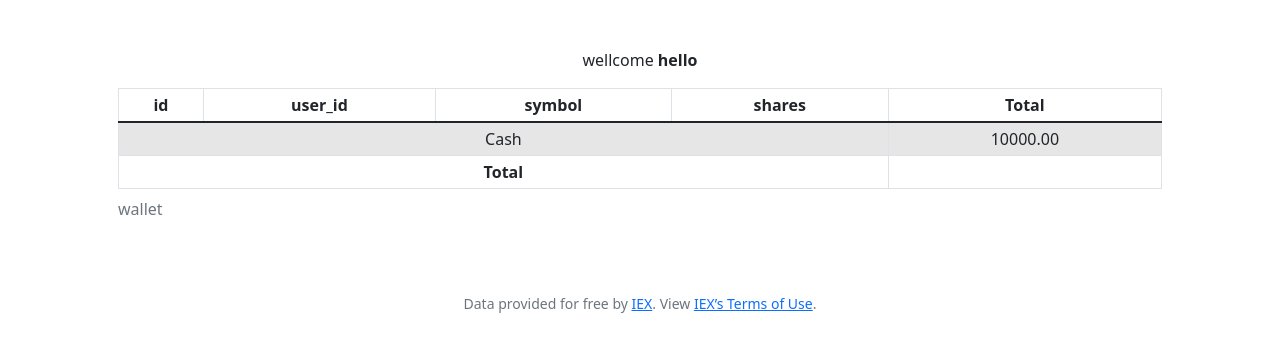
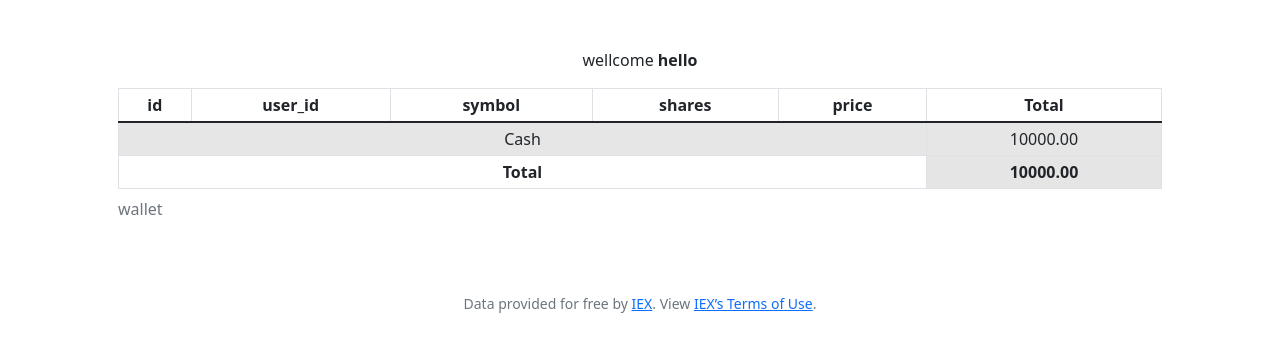
Before and after one commit to bluisfernandes/CS50, a Flask app: page / in a window 1280 px wide. Shown: the part 76-428 px from the top of the page. Run offline with Flask 2, Linux system fonts and the light colour scheme; a user stored in the database is signed in; some libraries are stand-ins or nearby versions.

Commit message:
index w/ price

```diff
--- a/pset9/finance/application.py
+++ b/pset9/finance/application.py
@@ -62,9 +62,9 @@ def index():
         total=user[0]["cash"]
         for i in wallet:
             try:
-
-                # total += int(i["shares"]) * int(i["price"])
-                total += int(i["shares"]) * 1
+                i["price"] = lookup(i["symbol"])["price"]
+                total += int(i["shares"]) * int(i["price"])
+                # total += int(i["shares"]) * 1
             except:
                 pass
         return render_template("index.html", session_login=session, user=user[0], wallet=wallet, total=total)
--- a/pset9/finance/templates/index.html
+++ b/pset9/finance/templates/index.html
@@ -19,7 +19,7 @@
                     <th >user_id</th>
                     <th>symbol</th>
                     <th>shares</th>
-                    <!--<th>price</th>-->
+                    <th>price</th>
                     <th>Total</th>
                 </tr>
             </thead>
@@ -31,23 +31,23 @@
                     <td>{{ i.user_id }}</td>
                     <td>{{ i.symbol }}</td>
                     <td>{{ i.shares }}</td>
-                    {#<td>{{ i.price }}</td>
+                    <td>{{ i.price }}</td>
                     <td >{{ "%.2f"|format(i.shares * i.price ) }}</td>
-                    #}
+
                 </tr>
 
             {% endfor %}
 
                 <tr>
-                    <td colspan="4">Cash</td>
+                    <td colspan="5">Cash</td>
                     <td >{{ "%.2f"|format(user.cash) }}</td>
                 </tr>
 
             <tfoot>
                 <tr>
-                    <th scope="row" colspan="4">Total</td>
-                    {#<th scope="row" class="table-active">{{ "%.2f"|format(total) }}</td>
-                    #}
+                    <th scope="row" colspan="5">Total</td>
+                    <th scope="row" class="table-active">{{ "%.2f"|format(total) }}</td>
+
                 </tr>
             </tfoot>
 
```
